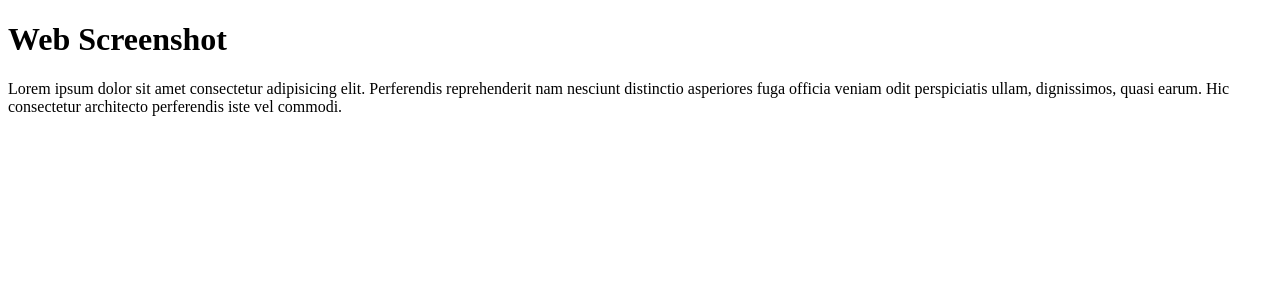
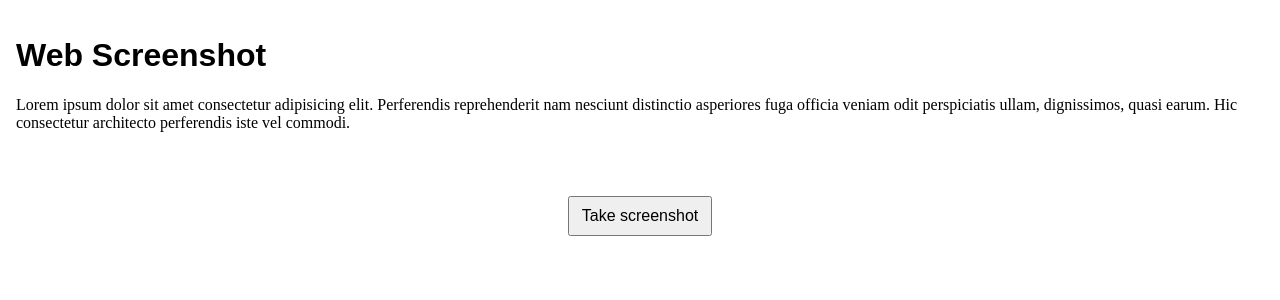
Before and after one commit to fvilers/web-screenshot, a React (Create React App) app: page / in a window 1280 px wide. Shown: the top 300 px of the page. Built offline with nearby package versions, Linux system fonts and the light colour scheme.

Commit message:
Add screenshot feature

```diff
--- a/src/App.tsx
+++ b/src/App.tsx
@@ -1,16 +1,75 @@
 import React from "react";
 
+declare global {
+  interface MediaDevices {
+    getDisplayMedia(constraints?: MediaStreamConstraints): Promise<MediaStream>;
+  }
+}
+
+function getDimension(stream: MediaStream): { width: number; height: number } {
+  const tracks = stream.getVideoTracks();
+  let width = 0;
+  let height = 0;
+
+  tracks.forEach((track) => {
+    const settings = track.getSettings();
+
+    width = Math.max(width, settings.width || 0);
+    height = Math.max(height, settings.height || 0);
+  });
+
+  return { width, height };
+}
+
+function downloadImage(data: string, fileName: string): void {
+  const a = document.createElement("a");
+  a.href = data;
+  a.download = fileName;
+  a.click();
+}
+
 function App() {
+  const handleScreenshot = async () => {
+    const stream = await navigator.mediaDevices.getDisplayMedia();
+    const { width, height } = getDimension(stream);
+    const video = document.createElement("video");
+    const handlePlay = () => {
+      const canvas = document.createElement("canvas");
+      canvas.width = width;
+      canvas.height = height;
+
+      const context = canvas.getContext("2d")!;
+      context.drawImage(video, 0, 0, width, height);
+
+      downloadImage(canvas.toDataURL(), "screenshot.png");
+
+      stream.getTracks().forEach((track) => track.stop());
+      video.srcObject = null;
+      video.removeEventListener("canplay", handlePlay);
+    };
+
+    video.addEventListener("canplay", handlePlay);
+    video.width = width;
+    video.height = height;
+    video.autoplay = true;
+    video.srcObject = stream;
+  };
+
   return (
-    <div>
+    <main>
       <h1>Web Screenshot</h1>
+
       <p>
         Lorem ipsum dolor sit amet consectetur adipisicing elit. Perferendis
         reprehenderit nam nesciunt distinctio asperiores fuga officia veniam
         odit perspiciatis ullam, dignissimos, quasi earum. Hic consectetur
         architecto perferendis iste vel commodi.
       </p>
-    </div>
+
+      <p className="controls">
+        <button onClick={handleScreenshot}>Take screenshot</button>
+      </p>
+    </main>
   );
 }
 
--- /dev/null
+++ b/src/index.css
@@ -0,0 +1,36 @@
+@import-normalize;
+
+html,
+body,
+#root {
+  display: flex;
+  flex-direction: column;
+  height: 100vh;
+}
+
+body {
+  font-family: sans-serif;
+  margin: 0;
+}
+
+main {
+  flex: 1;
+  padding: 1rem;
+}
+
+p {
+  font-family: serif;
+}
+
+.controls {
+  display: flex;
+  justify-content: center;
+  margin-top: 4rem;
+}
+
+button {
+  font-size: 1rem;
+  line-height: 1.5;
+  outline: 0;
+  padding: 0.375rem 0.75rem;
+}
--- a/src/index.tsx
+++ b/src/index.tsx
@@ -1,6 +1,7 @@
 import React from "react";
 import ReactDOM from "react-dom";
 import App from "./App";
+import "./index.css";
 import reportWebVitals from "./reportWebVitals";
 
 ReactDOM.render(
```
